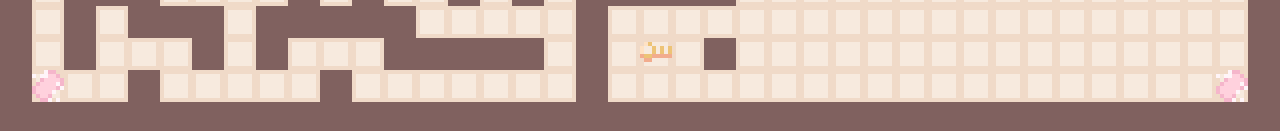
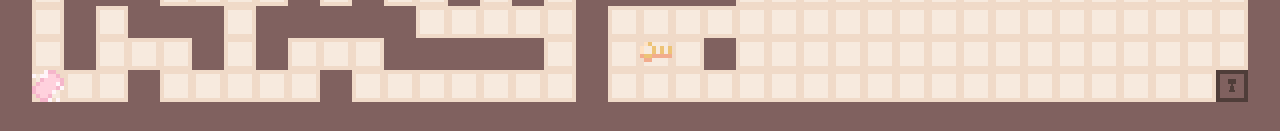
Before and after one commit to nartcire/CS198FinalProject, a React (Create React App) app: page / in a window 1280 px wide. Shown: the part 781-912 px from the top of the page. Built offline with nearby package versions, Linux system fonts and the light colour scheme.

Commit message:
Added in the lock tile

```diff
--- a/src/Components/Tile.jsx
+++ b/src/Components/Tile.jsx
@@ -7,6 +7,7 @@ import Wall from "../Styles/Sprites/Wall.png";
 import Floor from "../Styles/Sprites/Floor.png";
 import PlayerKey from "../Styles/Sprites/PlayerWithKey.png"
 import PlayerDamage from "../Styles/Sprites/PlayerDamage.png"
+import LockedDoor from "../Styles/Sprites/Keyhole.png"
 
 
 const Tile = (props) => {
@@ -24,7 +25,7 @@ const Tile = (props) => {
       case 4:
         return Key;
       case 5:
-        return Enemy;
+        return LockedDoor;
       case 6:
         return PlayerKey;
       case 7:
```
Also changed, not shown: src/Styles/Sprites/Keyhole.png (added).
